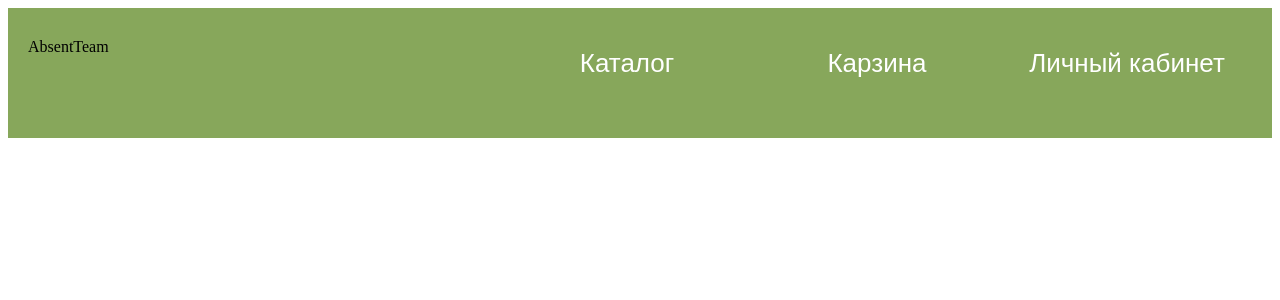
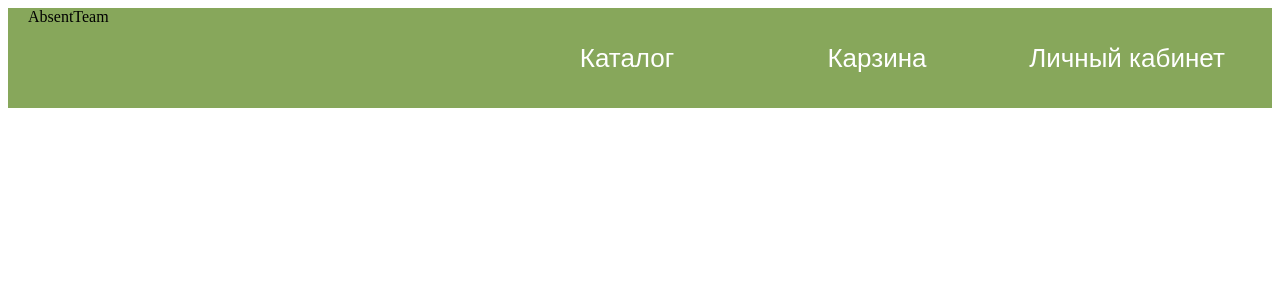
Before and after one commit to griga2/catalog-minko, a Vue app: page / in a window 1280 px wide. Shown: the top 300 px of the page. Built offline with nearby package versions, Linux system fonts and the light colour scheme.

Commit message:
фцвфц

```diff
--- a/src/views/MainView/MainView.vue
+++ b/src/views/MainView/MainView.vue
@@ -38,11 +38,15 @@ main * {
 
 .nav_bt{
     width: 250px;
-    height: 50px;
+    height: 100px;
     border: 0px;
     background-color: #87a75b;
     color: white;
     font-size: 26px;
+}
+
+.nav_bt:hover{
+    background-color: #708a4b;
 }
 
 header{
@@ -53,7 +57,6 @@ header{
     display: flex;
     flex: 4 1 1 1   ;
     justify-content: space-between;
-    padding-top: 30px;
     padding-left: 20px;
     padding-right: 20px;
 
```
